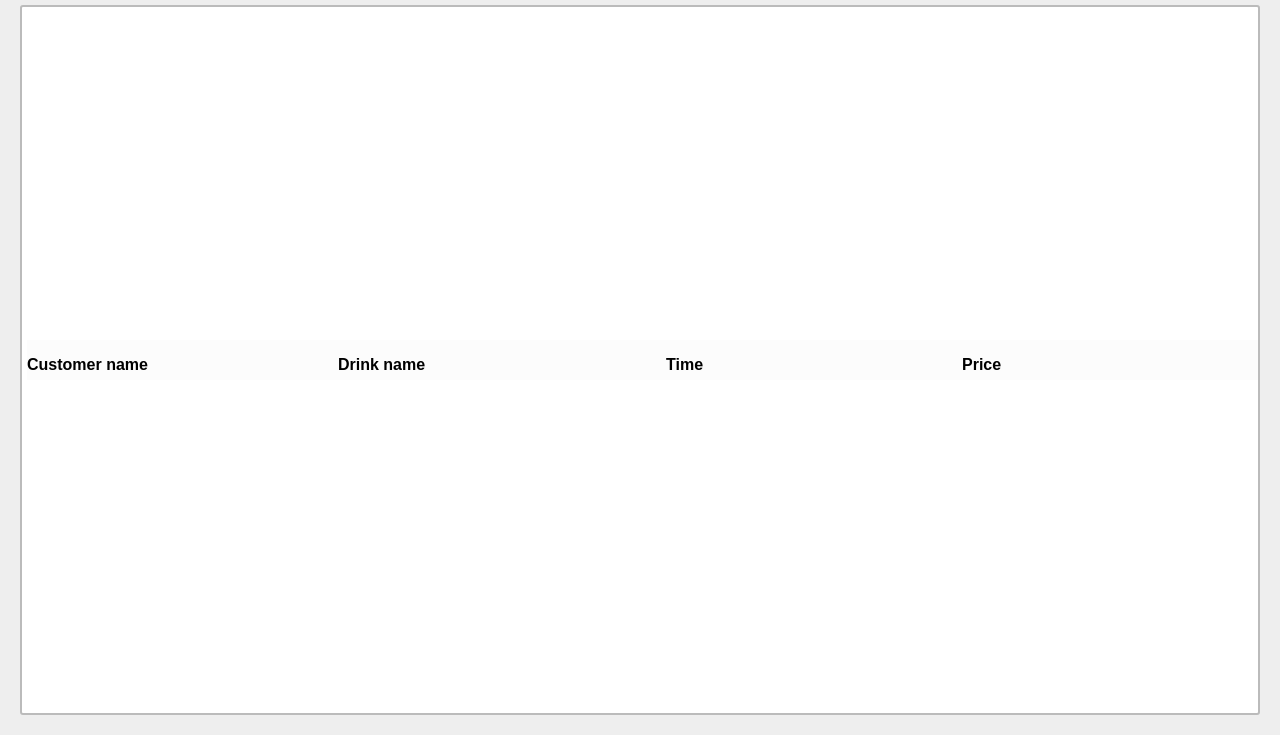
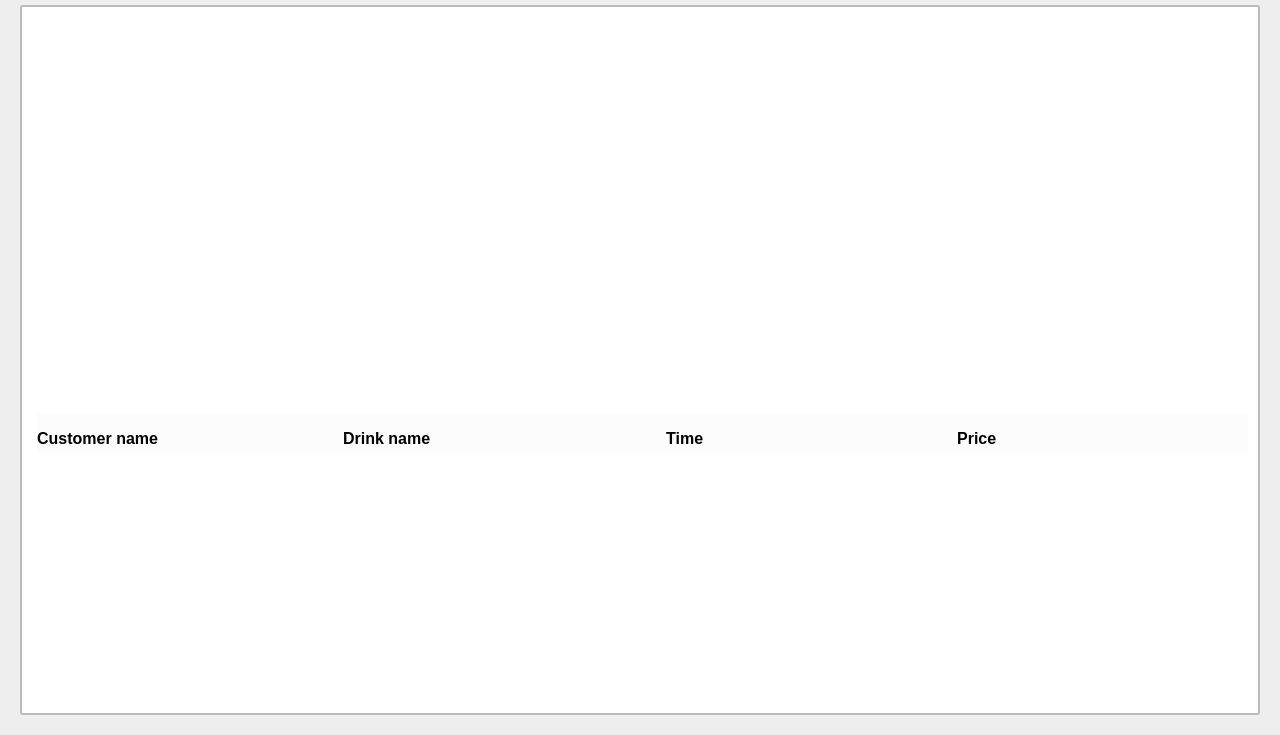
Before and after one commit to danielhellgren/Dutchman, a plain HTML site: page orders.html in a window 1280 px wide. Shown: the part 65-800 px from the top of the page. Drawn offline with nearby package versions, Linux system fonts and the light colour scheme; no server answers.

Commit message:
styling in orders and beer info

```diff
--- a/css/orders.css
+++ b/css/orders.css
@@ -1,3 +1,10 @@
+.orders-grid{
+    /*for some reason this div is waaaay to high and i had to move it down 27% ????*/
+    margin-top: 12%;
+    margin-left: 10px;
+    margin-right: 10px;
+}
+
 .orders-grid .order-item:first-child {
     font-weight: bold;
     line-height: 50px;
@@ -6,7 +13,6 @@
 .orders-grid .order-item:first-child .drink-name{
  line-height: 40px;
 }
-
 
 .orders {
     display: flex;
@@ -72,38 +78,3 @@
 .admin-navigation {
     display: inline-block;
 }
-/*.customer-name {*/
-    /*width: 15%;*/
-    /*height: 100%;*/
-    /*float:left;*/
-    /*line-height: 15px; !* Because of 2 lines *!*/
-/*}*/
-
-
-
-/*.order-item-customer-name{*/
-    /*height: 100%;*/
-    /*width: 40%;*/
-    /*float:left;*/
-    /*margin-right: 32px;*/
-    /*padding: 5px 0 0 5px;*/
-    /*line-height: 15px; !* Because of 2 lines *!*/
-/*}*/
-
-/*.order-item-beer-name{*/
-    /*width: 15%;*/
-    /*height: 100%;*/
-    /*float:left;*/
-/*}*/
-
-/*.order-item-order-time{*/
-    /*width: 15%;*/
-    /*height: 100%;*/
-    /*float:left;*/
-/*}*/
-
-/*.order-item-order-price{*/
-    /*width: 15%;*/
-    /*height: 100%;*/
-    /*float:left;*/
-/*}*/
--- a/javascript/index.js
+++ b/javascript/index.js
@@ -300,7 +300,8 @@ function parseBeerInfo(beer_info){
     bodyString += "<br><br>"+ getText("tags") +": " + beer_info[0].varugrupp;
     // //Origin country
     bodyString += "<br><br>" + getText("country") + ": " + beer_info[0].ursprunglandnamn ;
-
+    //Price
+    bodyString += "<br><br>" + getText("price") + ": " + beer_info[0].prisinklmoms ;
     document.getElementsByClassName("info-box-body")[0].innerHTML = bodyString;
 
     var drinkTypeReal = beer_info[0].varugrupp;
```
Also changed, not shown: login.html (+1 -2 lines).
